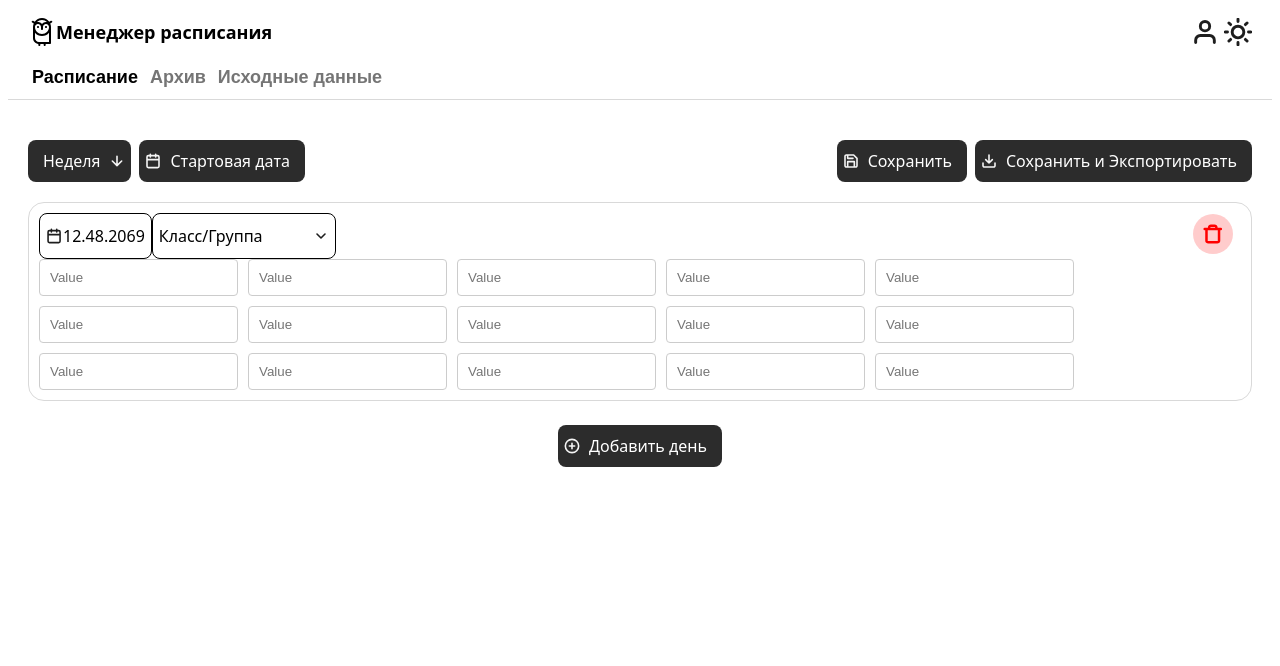
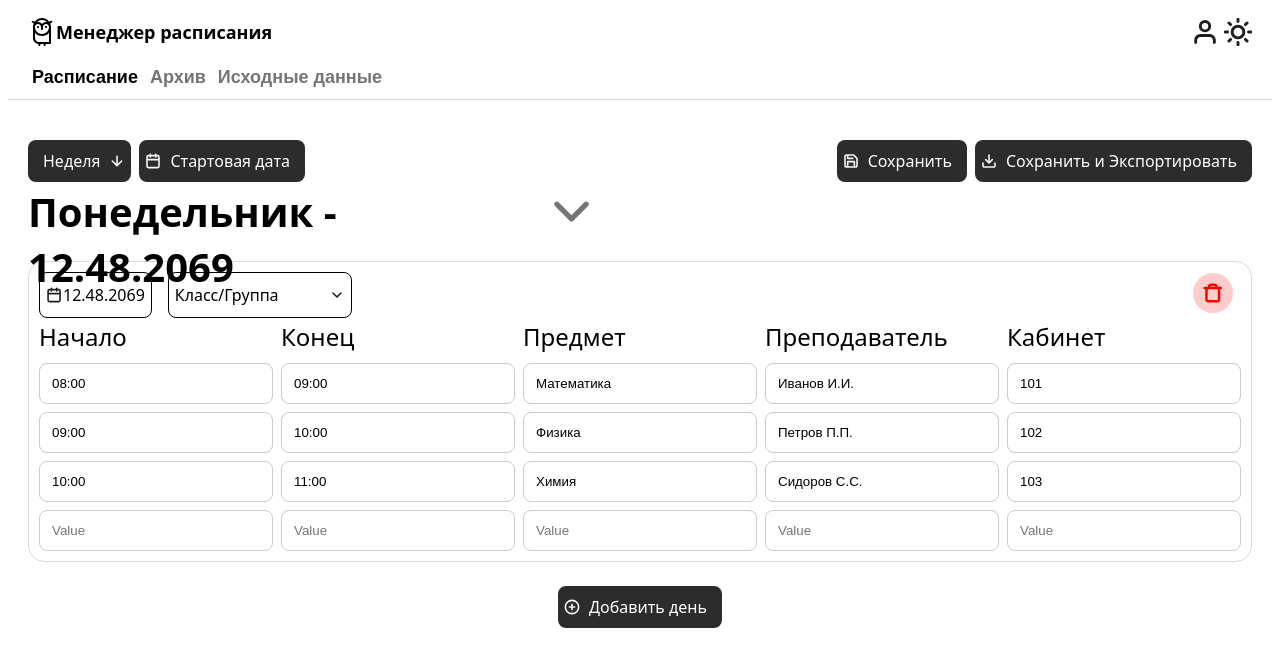
Before and after one commit to CommuLord/schedule_vksiit, a Vue app: page / in a window 1280 px wide. Shown: the top 666 px of the page. Built offline with nearby package versions, Linux system fonts and the light colour scheme.

Commit message:
maincomp

```diff
--- a/src/components/ScheduleCard.vue
+++ b/src/components/ScheduleCard.vue
@@ -26,18 +26,18 @@
           <div class="card-main">
         <div class="table-container">
             <div class="table-row">
-                <input type="text" class="table-cell" placeholder="Value">
-                <input type="text" class="table-cell" placeholder="Value">
-                <input type="text" class="table-cell" placeholder="Value">
-                <input type="text" class="table-cell" placeholder="Value">
-                <input type="text" class="table-cell" placeholder="Value">
+                    <p class="h2 title-cell">Начало</p>
+                    <p class="h2 title-cell">Конец</p>
+                    <p class="h2 title-cell">Предмет</p>
+                    <p class="h2 title-cell">Преподаватель</p>
+                    <p class="h2 title-cell">Кабинет</p>
             </div>
-            <div class="table-row">
-                <input type="text" class="table-cell" placeholder="Value">
-                <input type="text" class="table-cell" placeholder="Value">
-                <input type="text" class="table-cell" placeholder="Value">
-                <input type="text" class="table-cell" placeholder="Value">
-                <input type="text" class="table-cell" placeholder="Value">
+            <div class="table-row" v-for="(item, index) in schedule" :key="index">
+              <input type="text" class="table-cell" :value="item.start">
+              <input type="text" class="table-cell" :value="item.end">
+              <input type="text" class="table-cell" :value="item.subject">
+              <input type="text" class="table-cell" :value="item.teacher">
+              <input type="text" class="table-cell" :value="item.room">
             </div>
             <div class="table-row">
                 <input type="text" class="table-cell" placeholder="Value">
@@ -50,6 +50,20 @@
     </div>
         </div>
 </template>
+
+<script>
+export default {
+  data() {
+    return {
+      schedule: [
+        { start: '08:00', end: '09:00', subject: 'Математика', teacher: 'Иванов И.И.', room: '101' },
+        { start: '09:00', end: '10:00', subject: 'Физика', teacher: 'Петров П.П.', room: '102' },
+        { start: '10:00', end: '11:00', subject: 'Химия', teacher: 'Сидоров С.С.', room: '103' }
+      ]
+    };
+  }
+};
+</script>
 
 <style scoped>
 /* Общие стили для текста */
@@ -202,7 +216,8 @@ main {
 
 .card-left-top {
     display: flex;
-    justify-content: space-between;
+    justify-content: flex-start;
+    gap: 16px;
     width: 20%;
 }
 
@@ -213,17 +228,23 @@ main {
 .table-container {
             display: flex;
             flex-direction: column;
-            gap: 10px;
+            gap: 8px;
+            justify-content: space-between;
+            width: 100%;
         }
         .table-row {
             display: flex;
-            gap: 10px;
+            gap: 8px;
         }
         .table-cell {
             flex: 1;
-            padding: 10px;
+            padding: 12px;
             border: 1px solid #ccc;
-            border-radius: 4px;
+            border-radius: 8px;
+        }
+        .title-cell {
+            flex: 1;
         }
 
+
 </style>
--- a/src/views/ArchiveView.vue
+++ b/src/views/ArchiveView.vue
@@ -3,7 +3,7 @@
     <div>
       <HeaderComponent />
       <main>
-        <h1>Архив</h1>
+        <p class="h1">Архив</p>
         <p>Здесь будет отображаться архив.</p>
       </main>
     </div>
@@ -21,8 +21,37 @@
   </script>
 
   <style scoped>
-  /* Стили для основного контента */
-  main {
-    padding: 20px;
-  }
+body,
+p,
+.h1,
+.h2,
+.h3,
+.h4 {
+  font-family: system-ui, -apple-system, BlinkMacSystemFont, 'Segoe UI', Roboto, Oxygen, Ubuntu, Cantarell, 'Open Sans', 'Helvetica Neue', sans-serif;
+}
+
+/* Стили для заголовков */
+.h1 {
+  font-size: 32px;
+  margin: 2px 0 2px 0;
+}
+
+.h2 {
+  font-size: 24px;
+  margin: 2px 0 2px 0;
+}
+
+.h3 {
+  font-size: 18px;
+  margin: 2px 0 2px 0;
+}
+
+.h4 {
+  font-size: 16px;
+  margin: 10px 0 10px 0;
+}
+
+main {
+  padding: 20px;
+}
   </style>
--- a/src/views/HomeView.vue
+++ b/src/views/HomeView.vue
@@ -42,6 +42,14 @@
         </div>
 
       </div>
+
+      <div class="day-change-div">
+          <div class="day-change">
+            <p class="h0">Понедельник - 12.48.2069</p>
+            <img src="/src/assets/chedowntitle.svg" alt="chedown">
+          </div>
+        </div>
+
       <div class="main-main">
 
         <ScheduleCard />
@@ -193,4 +201,19 @@ main {
   margin-top: 24px;
 }
 
+.day-change-div {
+  display: flex;
+}
+
+.day-change {
+  display: flex;
+}
+
+.h0 {
+  font-size: 40px;
+  margin: 2px 0 2px 0;
+  margin-right: 8px;
+  font-weight: bold;
+}
+
 </style>
--- a/src/views/SourceDataView.vue
+++ b/src/views/SourceDataView.vue
@@ -3,7 +3,7 @@
     <div>
       <HeaderComponent />
       <main>
-        <h1>Исходные данные</h1>
+        <p class="h1">Исходные данные</p>
         <p>Здесь будут отображаться исходные данные.</p>
       </main>
     </div>
@@ -21,8 +21,37 @@
   </script>
 
   <style scoped>
-  /* Стили для основного контента */
-  main {
-    padding: 20px;
-  }
+body,
+p,
+.h1,
+.h2,
+.h3,
+.h4 {
+  font-family: system-ui, -apple-system, BlinkMacSystemFont, 'Segoe UI', Roboto, Oxygen, Ubuntu, Cantarell, 'Open Sans', 'Helvetica Neue', sans-serif;
+}
+
+/* Стили для заголовков */
+.h1 {
+  font-size: 32px;
+  margin: 2px 0 2px 0;
+}
+
+.h2 {
+  font-size: 24px;
+  margin: 2px 0 2px 0;
+}
+
+.h3 {
+  font-size: 18px;
+  margin: 2px 0 2px 0;
+}
+
+.h4 {
+  font-size: 16px;
+  margin: 10px 0 10px 0;
+}
+
+main {
+  padding: 20px;
+}
   </style>
```
Also changed, not shown: src/assets/chedowntitle.svg (added).
